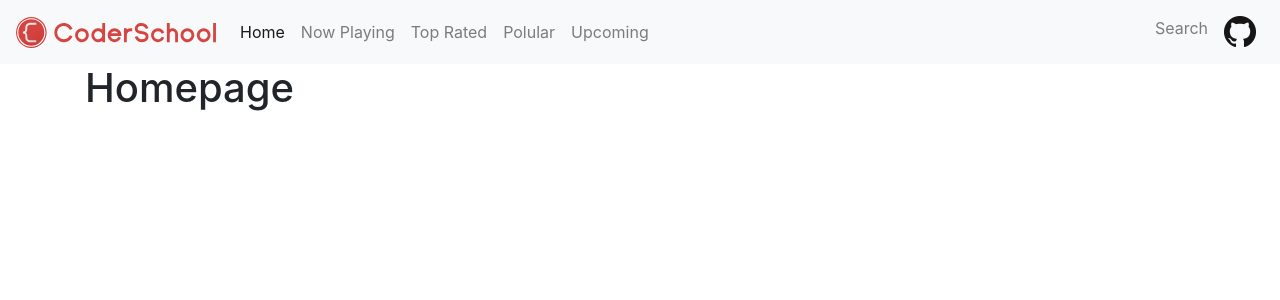
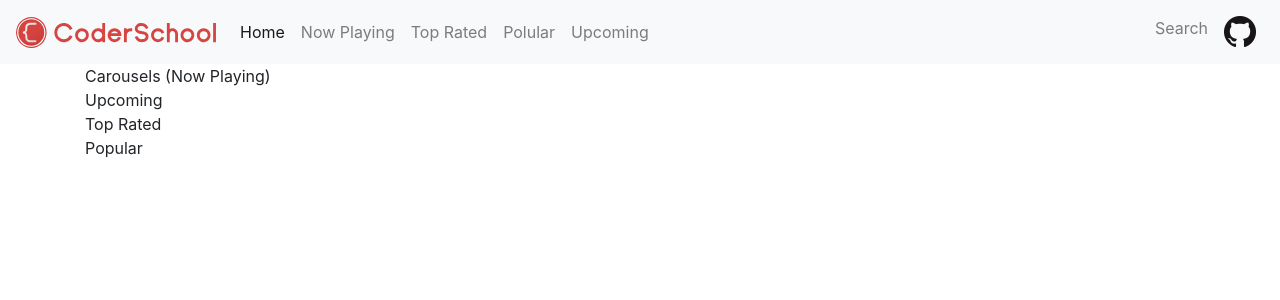
Before and after one commit to lethang7794/movie-browser, a React (Create React App) app: page / in a window 1280 px wide. Shown: the top 300 px of the page. Built offline with nearby package versions, Linux system fonts and the light colour scheme; no server answers.

Commit message:
Reactor project structure

```diff
--- a/src/App.js
+++ b/src/App.js
@@ -3,9 +3,9 @@ import { Container } from 'react-bootstrap';
 import { Route, Switch } from 'react-router-dom';
 import './App.css';
 import MainNavBar from './components/MainNavBar';
-import HomePage from './components/pages/HomePage';
-import MovieDetailPage from './components/pages/MovieDetailPage';
-import MovieListPage from './components/pages/MovieListPage';
+import HomePage from './pages/HomePage';
+import MovieDetailPage from './pages/MovieDetailPage';
+import MovieListPage from './pages/MovieListPage';
 
 function App() {
   return (
--- a/src/components/pages/HomePage.jsx
+++ /dev/null
@@ -1,7 +0,0 @@
-import React from 'react';
-
-function HomePage() {
-  return <h1>Homepage</h1>;
-}
-
-export default HomePage;
--- /dev/null
+++ b/src/pages/HomePage.jsx
@@ -0,0 +1,14 @@
+import React from 'react';
+
+export const HomePage = () => {
+  return (
+    <div className='HomePage'>
+      <div>Carousels (Now Playing)</div>
+      <div>Upcoming</div>
+      <div>Top Rated</div>
+      <div>Popular</div>
+    </div>
+  );
+};
+
+export default HomePage;
--- a/src/components/pages/MovieListPage.jsx
+++ b/src/pages/MovieListPage.jsx
@@ -1,7 +1,7 @@
 import React, { useEffect, useState } from 'react';
 import { Row, Col, Button, Form } from 'react-bootstrap';
 import './MovieListPage.css';
-import MovieCard from '../MovieCard';
+import MovieCard from '../components/MovieCard';
 import { useHistory, useLocation } from 'react-router-dom';
 
 const API_KEY = process.env.REACT_APP_TMDB_API_KEY;
```
Also changed, not shown: src/pages/MovieDetailPage.css (renamed from src/components/pages/MovieDetailPage.css), src/pages/MovieDetailPage.jsx (renamed from src/components/pages/MovieDetailPage.jsx), src/pages/MovieListPage.css (renamed from src/components/pages/MovieListPage.css).
